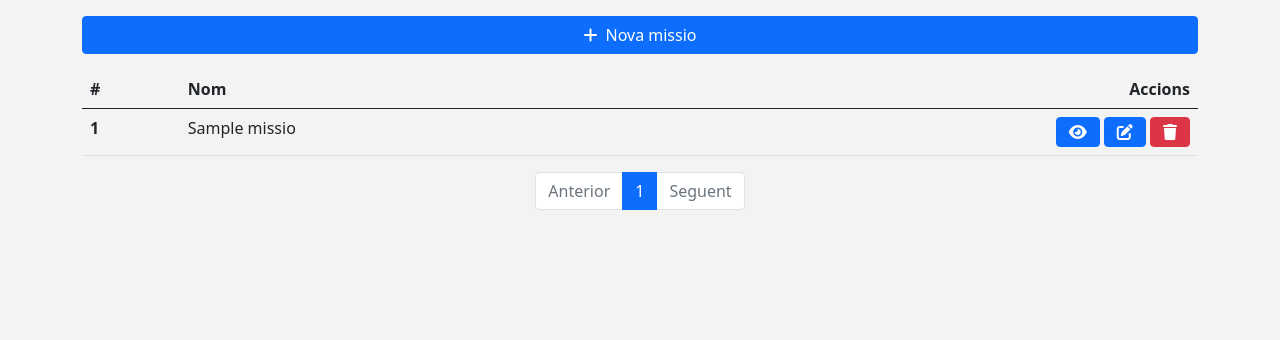
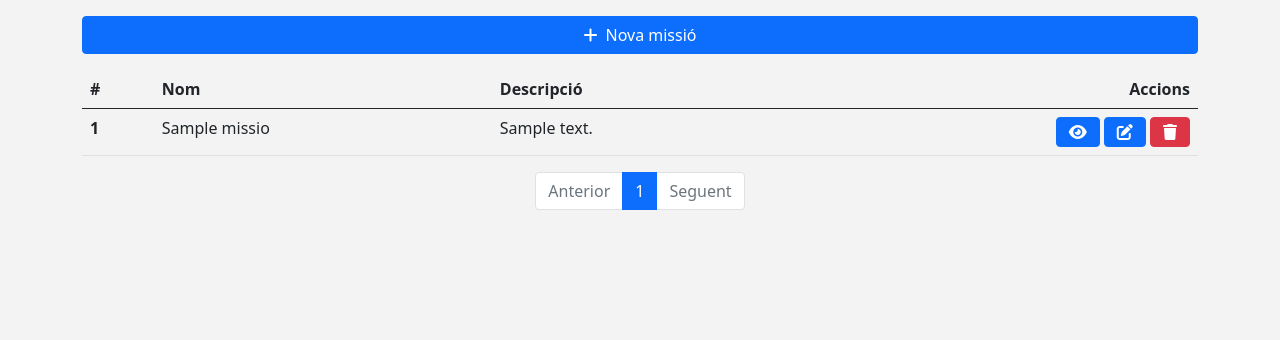
Before and after one commit to orifer/dabd_django, a Django app: page /missions/ in a window 1280 px wide. Shown: the part 92-432 px from the top of the page. Run offline with Django 3.2, Linux system fonts and the light colour scheme; tables that the repository leaves empty hold one stand-in row (values such as "Sample post"); some libraries are stand-ins or nearby versions.

Commit message:
Misiones columna descripcion

```diff
--- a/SpaceOdyssey/spaceManager/templates/spaceManager/missio/llistat_missions.html
+++ b/SpaceOdyssey/spaceManager/templates/spaceManager/missio/llistat_missions.html
@@ -8,7 +8,7 @@
 
     <div class="d-grid gap-2 my-3">
         <button class="btn btn-primary" type="button" onclick="obrir_modal_creacio('{% url 'spaceManager:crear_missio' %}')">
-            <i class="fas fa-plus me-2"></i>Nova missio
+            <i class="fas fa-plus me-2"></i>Nova missió
         </button>
     </div>
 
@@ -20,6 +20,7 @@
                     <tr>
                         <th>#</th>
                         <th>Nom</th>
+                        <th>Descripció</th>
                         <th style="text-align: right">Accions</th>
                     </tr>
                 </thead>
@@ -29,6 +30,7 @@
                     <tr>
                         <th>{{ forloop.counter|add:pagina.start_index|sub:1 }} </th>
                         <td>{{ missio.nom }}</td>
+                        <td>{{ missio.descripcio }}</td>
                         <td style="text-align: right">
                             <button class="btn btn-primary" type="button" onclick="obrir_modal_detall('{% url 'spaceManager:detall_missio' missio.id %}')">
                                 <i class="fas fa-eye"></i>
```
